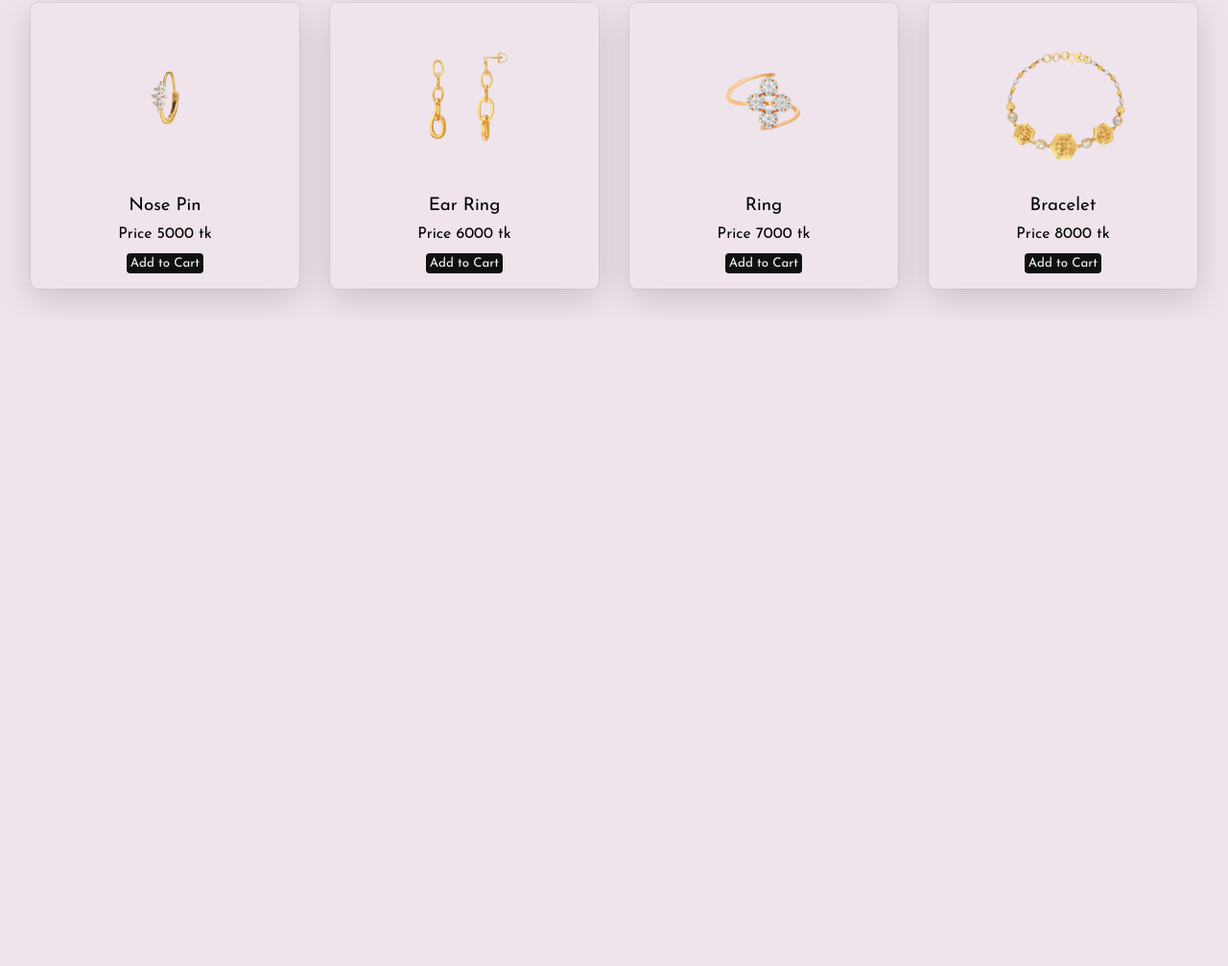
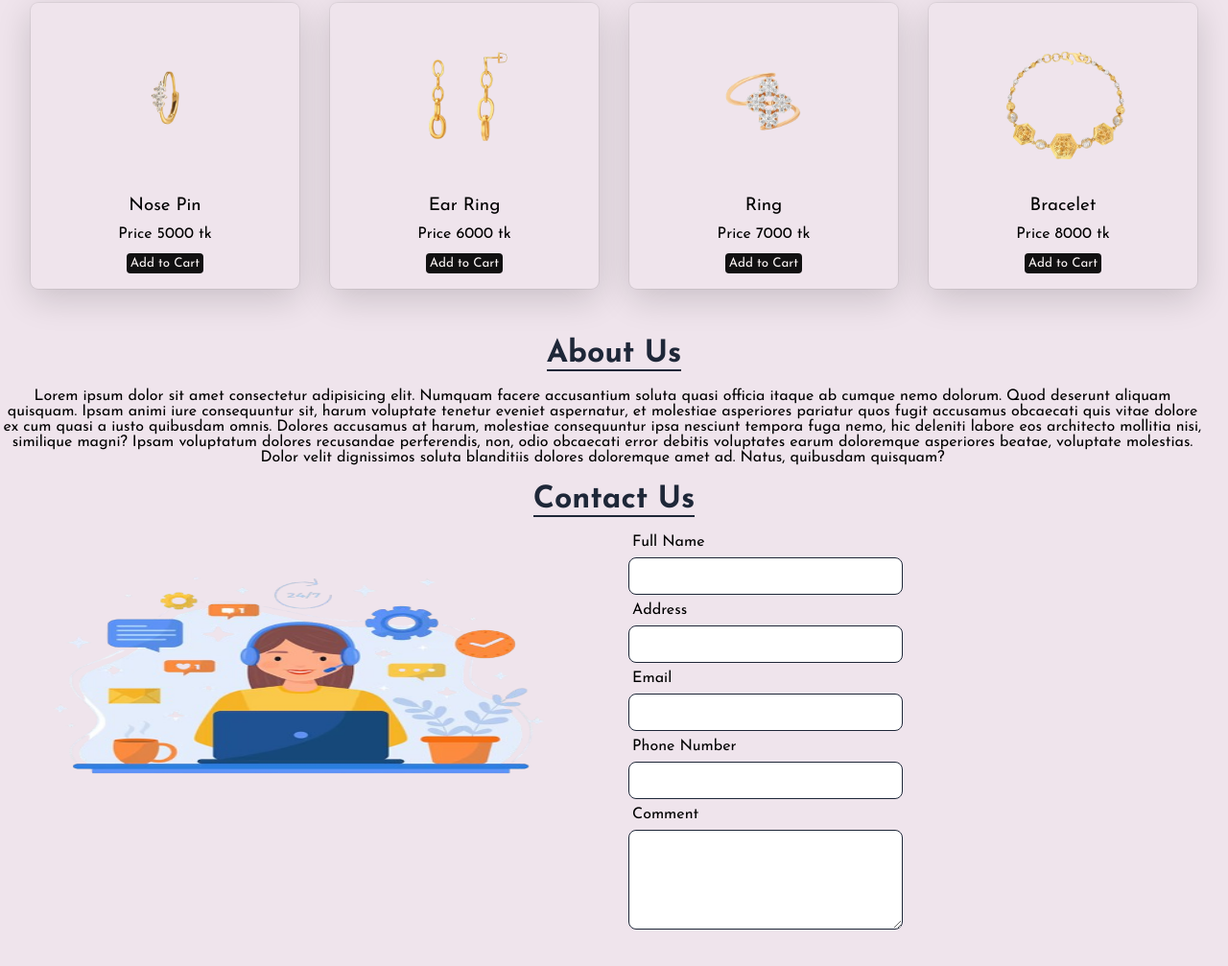
Before and after one commit to SumaiyaMahmudPrity/SumaiyaMahmudPrity, a plain HTML site: page index.html in a window 1280 px wide. Shown: the part 704-1711 px from the top of the page at 96% size. Before the commit the page ends 1037 px from the top, so only its background shows below. Drawn offline with Linux system fonts and the light colour scheme.

Commit message:
first commit

```diff
--- a/index.html
+++ b/index.html
@@ -4,6 +4,7 @@
     <meta charset="UTF-8">
     <meta name="viewport" content="width=device-width, initial-scale=1.0">
     <title>P Shop</title>
+    <link rel="icon"  href="asset/logo-removebg-preview.png" type="image/gif/jpg">
     <link rel="stylesheet" href="https://cdnjs.cloudflare.com/ajax/libs/font-awesome/6.5.2/css/all.min.css" integrity="sha512-SnH5WK+bZxgPHs44uWIX+LLJAJ9/2PkPKZ5QiAj6Ta86w+fsb2TkcmfRyVX3pBnMFcV7oQPJkl9QevSCWr3W6A==" crossorigin="anonymous" referrerpolicy="no-referrer" />
    <link rel="stylesheet" href="style.css">
    <link rel="preconnect" href="https://fonts.googleapis.com">
@@ -84,6 +85,64 @@
                     </div>
                     </div>
                 </section>
+                <section id="vlog">
+
+
+                    <h1 style="text-align: center; margin: 20px 0; font-weight: 500; font-size: 32px;color: #1E2738;">
+                      <span style="border-bottom: 2px solid #1E2738; font-weight: bold;">
+                        About Us
+                      </span>
+                    </h1>
+
+
+                    <div class="contactus-container">
+
+
+                      <!--About Us-->
+                      <div>
+                        <p style="text-align: center;">Lorem ipsum dolor sit amet consectetur adipisicing elit. Numquam facere accusantium
+                          soluta quasi officia itaque
+                          ab cumque nemo dolorum. Quod deserunt aliquam quisquam. Ipsam animi iure consequuntur sit, harum voluptate
+                          tenetur eveniet aspernatur, et molestiae asperiores pariatur quos fugit accusamus obcaecati quis vitae dolore ex
+                          cum quasi a iusto quibusdam omnis. Dolores accusamus at harum, molestiae consequuntur ipsa nesciunt tempora fuga
+                          nemo, hic deleniti labore eos architecto mollitia nisi, similique magni? Ipsam voluptatum dolores recusandae
+                          perferendis, non, odio obcaecati error debitis voluptates earum doloremque asperiores beatae, voluptate
+                          molestias. Dolor velit dignissimos soluta blanditiis dolores doloremque amet ad. Natus, quibusdam quisquam?</p>
+                      </div>
+
+                    </div>
+                  </section><!--About Us Section End-->
+                  <section id="contact">
+
+
+                    <h1 style="text-align: center; margin: 20px 0; font-weight: 500; font-size: 32px;color: #1E2738;">
+                      <span style="border-bottom: 2px solid #1E2738; font-weight: bold;">
+                        Contact Us
+                      </span>
+                    </h1>
+                    <div class="contactus-container">
+                      <!--Contact Us Image-->
+                      <div>
+                        <img src="asset/contact_us_png-removebg-preview.png" alt="">
+                      </div>
+
+                      <!--Contact Us Form-->
+                      <div style="margin-bottom: 24px;">
+                        <form>
+                          <label for="fulName">Full Name</label>
+                          <input type="text" id="fulName">
+                          <label for="address">Address</label>
+                          <input type="text" id="address">
+                          <label for="email">Email</label>
+                          <input type="email" id="email">
+                          <label for="phone">Phone Number</label>
+                          <input type="number" id="phone">
+                          <label for="comment">Comment</label>
+                          <textarea id="comment" rows="6" cols="40"></textarea>
+                        </form>
+                      </div>
+                    </div>
+            </section><!--Contact Us Section End-->
 
 
         </main>
--- a/style.css
+++ b/style.css
@@ -59,3 +59,21 @@ img{
     align-items: center;
     padding: 16px;
   }
+  .contactus-container{
+    display: grid;
+    grid-template-columns: auto auto;
+    gap: 24px;
+
+  }
+  label{
+    display: block;
+    margin-left: 12px;
+  }
+
+  input, textarea{
+    width: 260px;
+    padding: 12px;
+    margin: 8px;
+    border: 1px solid #1E2738;
+    border-radius: 8px;
+  }
```
Also changed, not shown: asset/contact us.avif (added), asset/contact_us_png-removebg-preview.png (added), asset/logo-removebg-preview.png (added), asset/logo.png (added).
